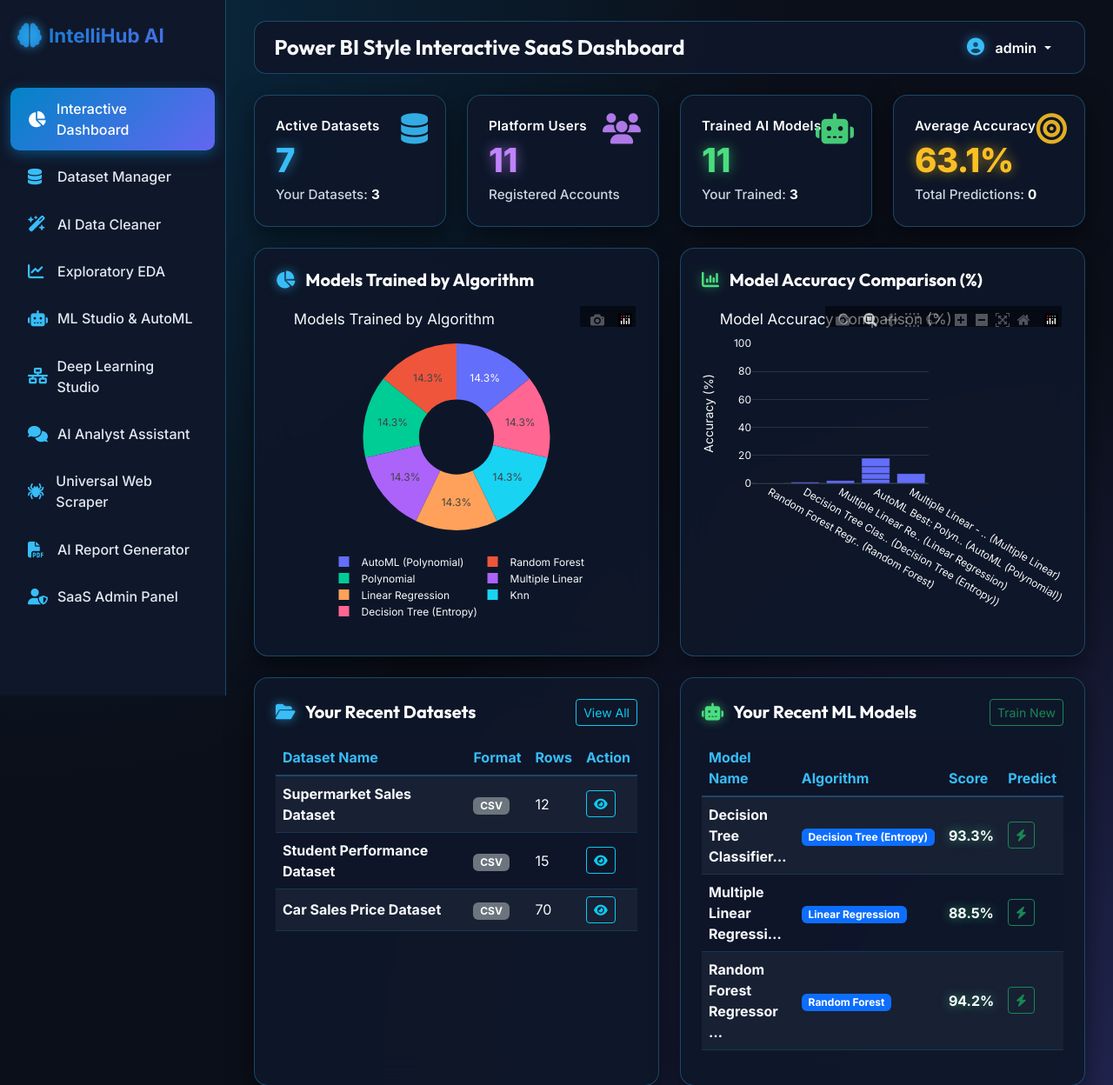
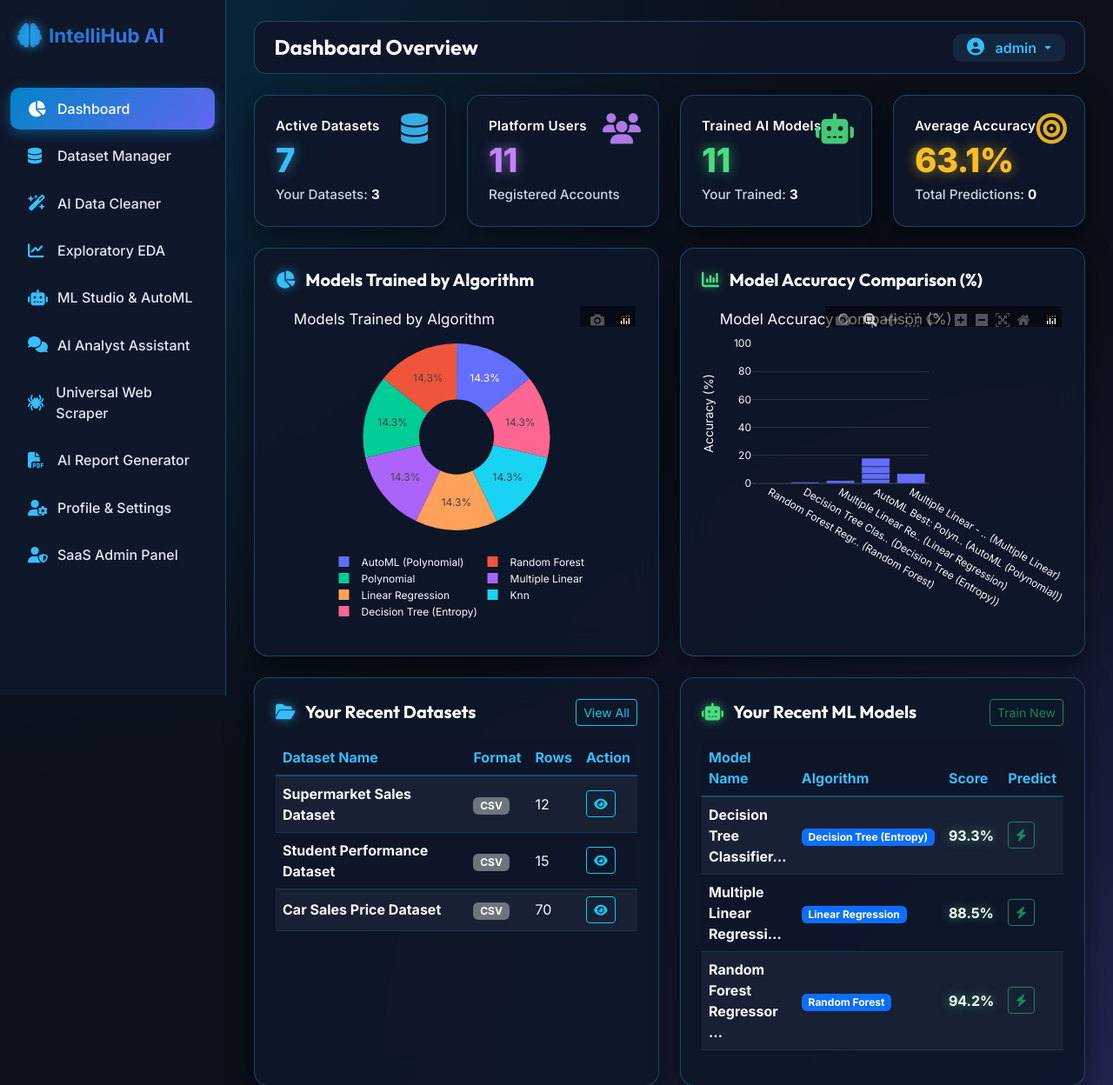
Before and after one commit to surajrajvaghela12/IntelliHub-AI, a Django app: page /dashboard/ in a window 1280 px wide. Shown: the top 1248 px of the page at 87% size. Run offline with Django 4.2, Linux system fonts and the light colour scheme; a user stored in the database is signed in; data comes from the database, SQL or seed files in the repository; both versions use the stored data as it was after the commit; data that the repository does not hold is empty; some libraries are stand-ins or nearby versions.

Commit message:
Fix critical login bug, remove Deep Learning, UI improvements & new features
- CRITICAL: Fix login by changing SESSION_ENGINE from signed_cookies to db (cookie was exceeding 4KB limit on Vercel, silently dropping session data)
- Add SESSION_COOKIE_SAMESITE=Lax and new domain to CSRF_TRUSTED_ORIGINS
- Remove Deep Learning Studio from INSTALLED_APPS, URLs, and sidebar
- Remove non-functional dark mode toggle from profile settings
- Fix username dropdown white color - changed to cyan accent
- Add Profile & Settings link to sidebar navigation
- Fix web scraper portrait mode (remove text-nowrap, add word-wrap)
- Increase scraper data preview from 10 to 25 rows
- Rename Interactive Dashboard to Dashboard in sidebar and page title
- Add first-time user welcome card prompting dataset upload
- Add Download Cleaned Dataset button in AI Data Cleaner

```diff
--- a/apps/accounts/forms.py
+++ b/apps/accounts/forms.py
@@ -66,12 +66,11 @@ class UserLoginForm(forms.Form):
 class ProfileUpdateForm(forms.ModelForm):
     class Meta:
         model = UserProfile
-        fields = ['bio', 'education', 'company', 'github', 'linkedin', 'photo', 'dark_mode']
+        fields = ['bio', 'education', 'company', 'github', 'linkedin', 'photo']
         widgets = {
             'bio': forms.Textarea(attrs={'class': 'form-control', 'rows': 3}),
             'education': forms.TextInput(attrs={'class': 'form-control'}),
             'company': forms.TextInput(attrs={'class': 'form-control'}),
             'github': forms.URLInput(attrs={'class': 'form-control'}),
             'linkedin': forms.URLInput(attrs={'class': 'form-control'}),
-            'dark_mode': forms.CheckboxInput(attrs={'class': 'form-check-input'}),
         }
--- a/apps/accounts/views.py
+++ b/apps/accounts/views.py
@@ -48,6 +48,8 @@ def login_view(request):
             messages.success(request, f"Welcome back, {user.username}!")
             next_url = request.GET.get('next', 'dashboard:home')
             return redirect(next_url)
+        else:
+            messages.error(request, "Invalid username/email or password. Please check your credentials.")
     else:
         form = UserLoginForm(request=request)
     return render(request, 'accounts/login.html', {'form': form})
--- a/apps/dashboard/views.py
+++ b/apps/dashboard/views.py
@@ -69,6 +69,7 @@ def dashboard_home_view(request):
 
     recent_datasets = request.user.datasets.order_by('-updated_at')[:5]
     recent_models = TrainedModel.objects.filter(user=request.user).order_by('-created_at')[:5]
+    is_first_time = user_datasets == 0
 
     context = {
         'total_datasets': total_datasets,
@@ -82,6 +83,7 @@ def dashboard_home_view(request):
         'chart_accuracy_json': chart_accuracy_json,
         'recent_datasets': recent_datasets,
         'recent_models': recent_models,
+        'is_first_time': is_first_time,
     }
     return render(request, 'dashboard/dashboard.html', context)
 
--- a/apps/scraper/services.py
+++ b/apps/scraper/services.py
@@ -175,7 +175,7 @@ def _format_extracted_df(df, title, index):
     # Clean data values for JSON/HTML rendering
     df_clean = df.fillna("N/A").astype(str)
 
-    records = df_clean.head(10).to_dict(orient='records')
+    records = df_clean.head(25).to_dict(orient='records')
 
     return {
         'index': index,
--- a/intellihub/settings.py
+++ b/intellihub/settings.py
@@ -11,6 +11,7 @@ ALLOWED_HOSTS = ['*']
 
 CSRF_TRUSTED_ORIGINS = [
     'https://*.vercel.app',
+    'https://intellihub-ai-portal.vercel.app',
     'http://localhost:8000',
     'http://127.0.0.1:8000',
 ]
@@ -54,7 +55,7 @@ INSTALLED_APPS = [
     'apps.eda',
     'apps.dashboard',
     'apps.ml_studio',
-    'apps.dl_studio',
+
     'apps.assistant',
     'apps.scraper',
     'apps.reports',
@@ -135,7 +136,8 @@ LOGIN_URL = '/accounts/login/'
 LOGIN_REDIRECT_URL = '/dashboard/'
 LOGOUT_REDIRECT_URL = '/accounts/login/'
 
-SESSION_ENGINE = 'django.contrib.sessions.backends.signed_cookies'
+SESSION_ENGINE = 'django.contrib.sessions.backends.db'
 SESSION_COOKIE_HTTPONLY = True
 SESSION_COOKIE_AGE = 1209600
 SESSION_SAVE_EVERY_REQUEST = True
+SESSION_COOKIE_SAMESITE = 'Lax'
--- a/intellihub/urls.py
+++ b/intellihub/urls.py
@@ -14,7 +14,6 @@ urlpatterns = [
     path('eda/', include('apps.eda.urls')),
     path('dashboard/', include('apps.dashboard.urls')),
     path('ml-studio/', include('apps.ml_studio.urls')),
-    path('dl-studio/', include('apps.dl_studio.urls')),
     path('assistant/', include('apps.assistant.urls')),
     path('scraper/', include('apps.scraper.urls')),
     path('reports/', include('apps.reports.urls')),
--- a/templates/base.html
+++ b/templates/base.html
@@ -175,7 +175,7 @@
         </div>
         <div class="list-group list-group-flush">
             <a href="{% url 'dashboard:home' %}" class="nav-link-custom {% if request.resolver_match.app_name == 'dashboard' %}active{% endif %}">
-                <i class="fa-solid fa-chart-pie"></i> Interactive Dashboard
+                <i class="fa-solid fa-chart-pie"></i> Dashboard
             </a>
             <a href="{% url 'datasets:list' %}" class="nav-link-custom {% if request.resolver_match.app_name == 'datasets' %}active{% endif %}">
                 <i class="fa-solid fa-database"></i> Dataset Manager
@@ -189,9 +189,6 @@
             <a href="{% url 'ml_studio:home' %}" class="nav-link-custom {% if request.resolver_match.app_name == 'ml_studio' %}active{% endif %}">
                 <i class="fa-solid fa-robot"></i> ML Studio & AutoML
             </a>
-            <a href="{% url 'dl_studio:home' %}" class="nav-link-custom {% if request.resolver_match.app_name == 'dl_studio' %}active{% endif %}">
-                <i class="fa-solid fa-network-wired"></i> Deep Learning Studio
-            </a>
             <a href="{% url 'assistant:chat' %}" class="nav-link-custom {% if request.resolver_match.app_name == 'assistant' %}active{% endif %}">
                 <i class="fa-solid fa-comments"></i> AI Analyst Assistant
             </a>
@@ -200,6 +197,9 @@
             </a>
             <a href="{% url 'reports:home' %}" class="nav-link-custom {% if request.resolver_match.app_name == 'reports' %}active{% endif %}">
                 <i class="fa-solid fa-file-pdf"></i> AI Report Generator
+            </a>
+            <a href="{% url 'accounts:profile' %}" class="nav-link-custom {% if request.resolver_match.app_name == 'accounts' %}active{% endif %}">
+                <i class="fa-solid fa-user-gear"></i> Profile & Settings
             </a>
             {% if user.role == 'ADMIN' or user.is_superuser %}
             <a href="{% url 'admin_panel:home' %}" class="nav-link-custom {% if request.resolver_match.app_name == 'admin_panel' %}active{% endif %}">
@@ -230,9 +230,9 @@
             <div class="d-flex align-items-center gap-1 gap-sm-2 flex-shrink-0">
                 {% if user.is_authenticated %}
                 <div class="dropdown">
-                    <button class="btn btn-outline-light dropdown-toggle border-0 py-1 px-2 px-md-3" type="button" data-bs-toggle="dropdown">
-                        <i class="fa-solid fa-circle-user me-1 me-md-2 text-info fs-5"></i>
-                        <span class="fw-semibold">{{ user.username }}</span>
+                    <button class="btn dropdown-toggle border-0 py-1 px-2 px-md-3" type="button" data-bs-toggle="dropdown" style="color: #38bdf8 !important; background: rgba(56, 189, 248, 0.1); border-radius: 10px;">
+                        <i class="fa-solid fa-circle-user me-1 me-md-2 fs-5" style="color: #38bdf8 !important;"></i>
+                        <span class="fw-semibold" style="color: #38bdf8 !important;">{{ user.username }}</span>
                     </button>
                     <ul class="dropdown-menu dropdown-menu-dark dropdown-menu-end shadow">
                         <li><a class="dropdown-item" href="{% url 'accounts:profile' %}"><i class="fa-solid fa-user-gear me-2"></i> Profile Settings</a></li>
--- a/templates/dashboard/dashboard.html
+++ b/templates/dashboard/dashboard.html
@@ -1,9 +1,30 @@
 {% extends 'base.html' %}
 
-{% block title %}Interactive Dashboard - IntelliHub AI{% endblock %}
-{% block page_title %}Power BI Style Interactive SaaS Dashboard{% endblock %}
+{% block title %}Dashboard - IntelliHub AI{% endblock %}
+{% block page_title %}Dashboard Overview{% endblock %}
 
 {% block content %}
+
+{% if is_first_time %}
+<!-- First-Time User Welcome Card -->
+<div class="glass-card p-4 p-md-5 mb-4 text-center position-relative overflow-hidden" style="background: linear-gradient(135deg, rgba(2, 132, 199, 0.25) 0%, rgba(99, 102, 241, 0.2) 50%, rgba(192, 132, 252, 0.15) 100%); border: 1px solid rgba(56, 189, 248, 0.4);">
+    <div class="mb-3">
+        <i class="fa-solid fa-rocket" style="font-size: 3.5rem; color: #38bdf8; text-shadow: 0 0 20px rgba(56, 189, 248, 0.6);"></i>
+    </div>
+    <h2 class="fw-bold mb-2" style="font-family: 'Outfit', sans-serif;">Welcome to IntelliHub AI! 🎉</h2>
+    <p class="text-muted mb-1" style="font-size: 1.1rem;">Get started by uploading your first dataset to unlock the full power of the platform.</p>
+    <p class="text-muted small mb-4">Upload a CSV, Excel, or JSON file to begin cleaning, analyzing, and building ML models.</p>
+    <div class="d-flex justify-content-center gap-3 flex-wrap">
+        <a href="{% url 'datasets:upload' %}" class="btn btn-gradient-primary px-4 py-2 fs-6 fw-bold">
+            <i class="fa-solid fa-cloud-arrow-up me-2"></i> Upload Your First Dataset
+        </a>
+        <a href="{% url 'scraper:home' %}" class="btn btn-outline-info px-4 py-2 fs-6 fw-bold">
+            <i class="fa-solid fa-spider me-2"></i> Scrape Data from Web
+        </a>
+    </div>
+</div>
+{% endif %}
+
 <!-- Metric Cards Row -->
 <div class="row g-3 g-md-4 mb-4">
     <div class="col-6 col-md-6 col-xl-3">
--- a/templates/scraper/scraper.html
+++ b/templates/scraper/scraper.html
@@ -66,11 +66,11 @@
                 </div>
 
                 <div class="table-responsive">
-                    <table class="table table-dark table-striped table-hover table-sm text-nowrap mb-0">
+                    <table class="table table-dark table-striped table-hover table-sm mb-0" style="word-break: break-word; table-layout: auto;">
                         <thead>
                             <tr>
                                 {% for h in tbl.headers %}
-                                <th class="text-info fw-semibold">{{ h }}</th>
+                                <th class="text-info fw-semibold" style="min-width: 100px; white-space: normal;">{{ h }}</th>
                                 {% endfor %}
                             </tr>
                         </thead>
@@ -78,7 +78,7 @@
                             {% for row in tbl.preview %}
                             <tr>
                                 {% for key, val in row.items %}
-                                <td>{{ val }}</td>
+                                <td style="white-space: normal; max-width: 300px; overflow-wrap: break-word;">{{ val }}</td>
                                 {% endfor %}
                             </tr>
                             {% endfor %}
```
Also changed, not shown: templates/accounts/profile.html (+1 -7 lines), templates/cleaner/cleaner_home.html (+10 -1 lines), db.sqlite3.
